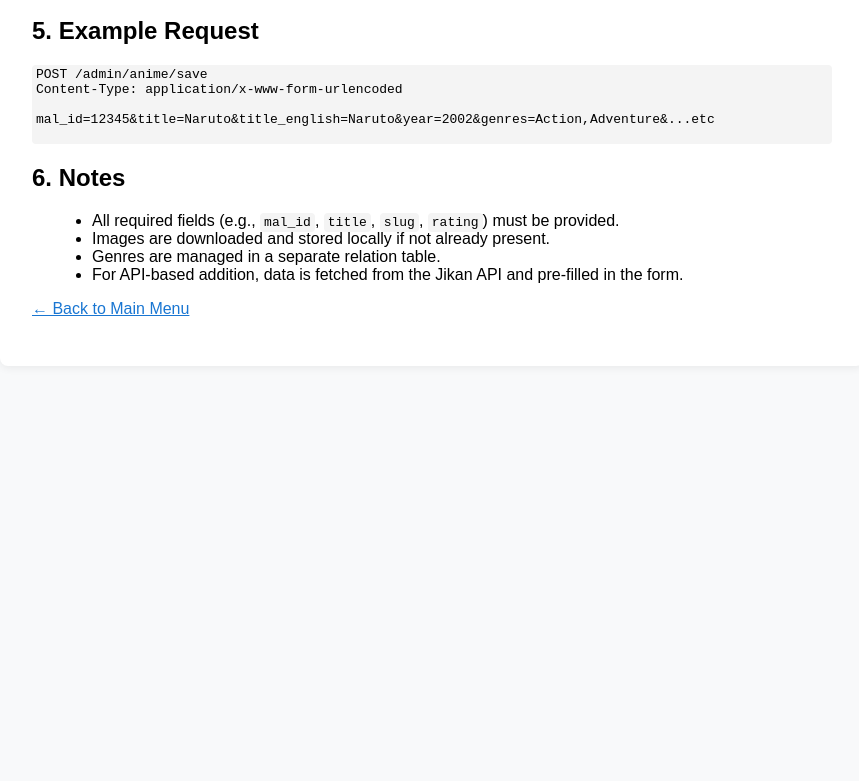
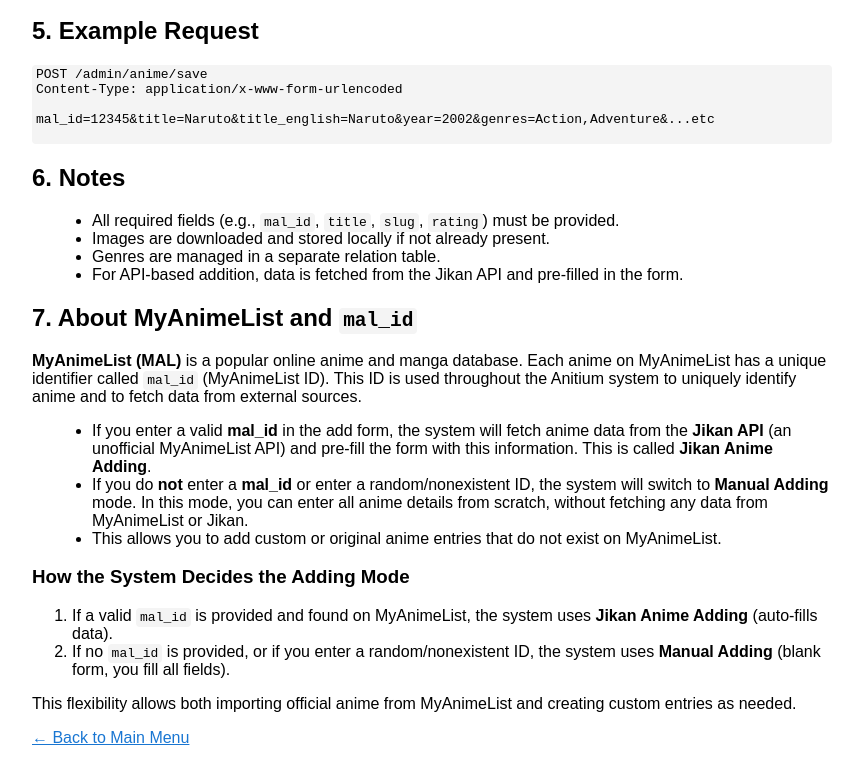
Before and after one commit to qorenx/Antium_User_Manual, a plain HTML site: page Anime_Add/usage.html in a window 1280 px wide. Shown: the part 1202-1983 px from the top of the page, without its empty margins (208-1067 px from the left). Before the commit the page ends 1608 px from the top, so only its background shows below. Drawn offline with Linux system fonts and the light colour scheme.

Commit message:
Add explanation of mal_id and adding modes to usage guide
Expanded the usage.html documentation to include a new section explaining the role of MyAnimeList (mal_id), how the system uses it to fetch data via the Jikan API, and the distinction between Jikan Anime Adding and Manual Adding modes.

```diff
--- a/Anime_Add/usage.html
+++ b/Anime_Add/usage.html
@@ -81,6 +81,19 @@ mal_id=12345&title=Naruto&title_english=Naruto&year=2002&genres=Action,Adventure
             <li>Genres are managed in a separate relation table.</li>
             <li>For API-based addition, data is fetched from the Jikan API and pre-filled in the form.</li>
         </ul>
+        <h2>7. About MyAnimeList and <code>mal_id</code></h2>
+        <p><b>MyAnimeList (MAL)</b> is a popular online anime and manga database. Each anime on MyAnimeList has a unique identifier called <code>mal_id</code> (MyAnimeList ID). This ID is used throughout the Anitium system to uniquely identify anime and to fetch data from external sources.</p>
+        <ul>
+            <li>If you enter a valid <b>mal_id</b> in the add form, the system will fetch anime data from the <b>Jikan API</b> (an unofficial MyAnimeList API) and pre-fill the form with this information. This is called <b>Jikan Anime Adding</b>.</li>
+            <li>If you do <b>not</b> enter a <b>mal_id</b> or enter a random/nonexistent ID, the system will switch to <b>Manual Adding</b> mode. In this mode, you can enter all anime details from scratch, without fetching any data from MyAnimeList or Jikan.</li>
+            <li>This allows you to add custom or original anime entries that do not exist on MyAnimeList.</li>
+        </ul>
+        <h3>How the System Decides the Adding Mode</h3>
+        <ol>
+            <li>If a valid <code>mal_id</code> is provided and found on MyAnimeList, the system uses <b>Jikan Anime Adding</b> (auto-fills data).</li>
+            <li>If no <code>mal_id</code> is provided, or if you enter a random/nonexistent ID, the system uses <b>Manual Adding</b> (blank form, you fill all fields).</li>
+        </ol>
+        <p>This flexibility allows both importing official anime from MyAnimeList and creating custom entries as needed.</p>
         <p><a href="../index.html">&larr; Back to Main Menu</a></p>
     </div>
 </body>
```
